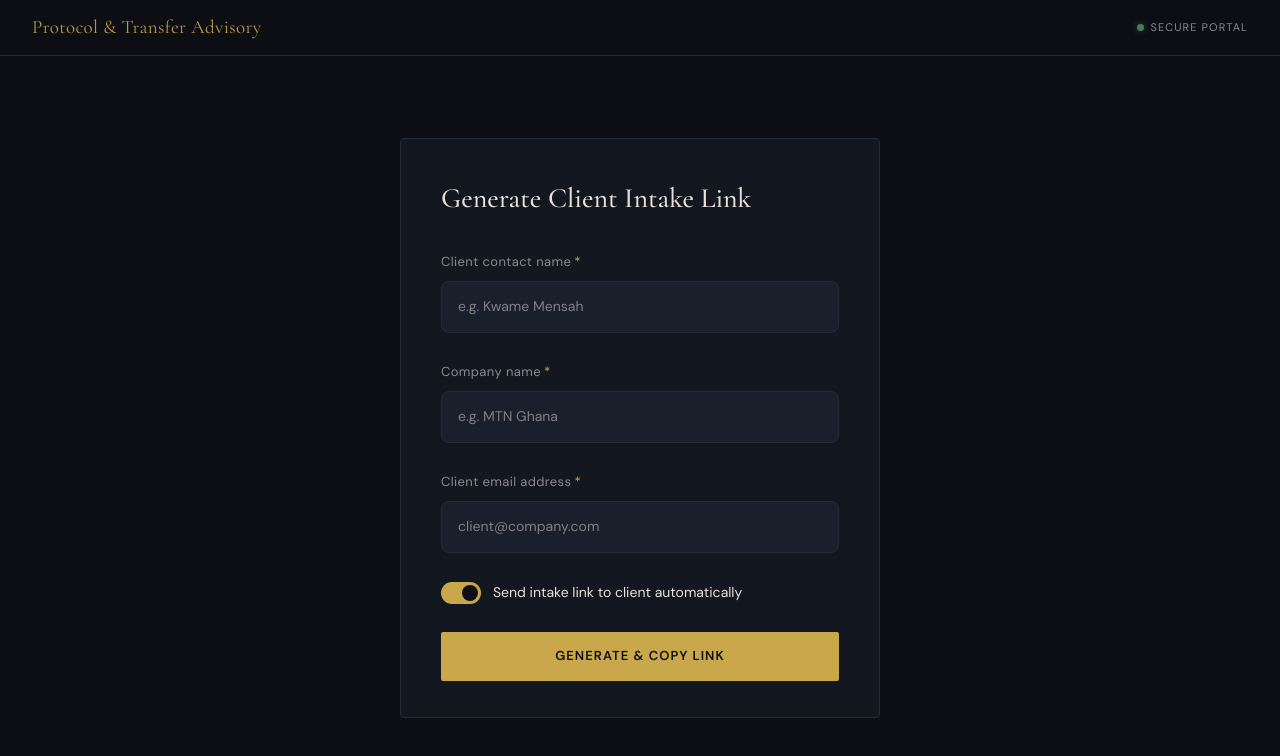
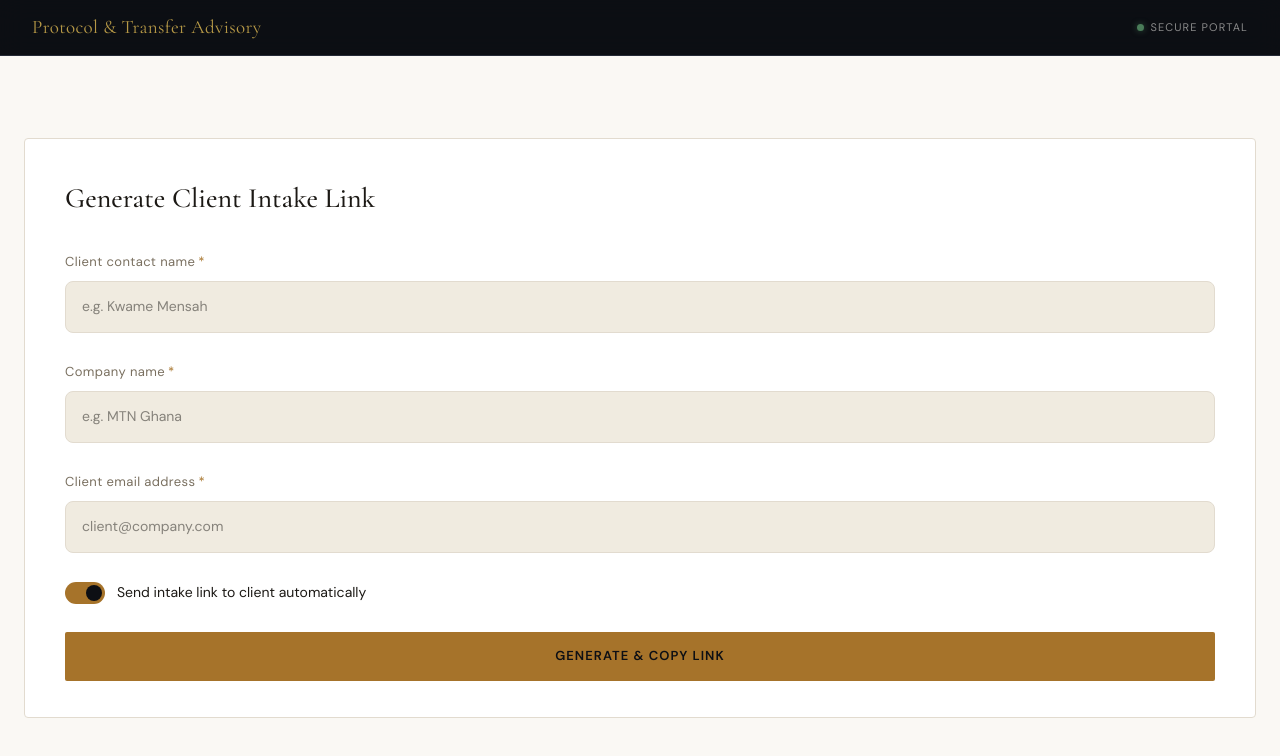
Before and after one commit to najadams/PTA, a Next.js app: page /intake/generate in a window 1280 px wide. Shown: the top 756 px of the page. Built offline with nearby package versions, Linux system fonts and the light colour scheme.

Commit message:
refactor: replace select inputs with radio groups and update design tokens for theme compatibility

```diff
--- a/app/intake/generate/page.tsx
+++ b/app/intake/generate/page.tsx
@@ -71,8 +71,8 @@ export default function GeneratePage() {
   if (result) return <GenerateResult {...result} onReset={reset} />
 
   return (
-    <div style={{ minHeight: 'calc(100vh - 56px)', background: C.bg, display: 'flex', alignItems: 'center', justifyContent: 'center', padding: '40px 24px' }}>
-      <div style={{ maxWidth: 480, width: '100%' }}>
+    <div style={{ minHeight: 'calc(100vh - 56px)', background: C.bg, display: 'flex', alignItems: 'center', justifyContent: 'center', padding: '40px 24px', width: '100%' }}>
+      <div style={{ width: '100%' }}>
         <div style={{ background: C.surface, border: `1px solid ${C.border}`, borderRadius: 4, padding: '36px 40px' }}>
           <h1 style={{ fontFamily: 'var(--font-cormorant)', fontSize: 28, fontWeight: 500, color: C.text, margin: '0 0 28px' }}>
             Generate Client Intake Link
--- a/components/pta/shared/portal.ts
+++ b/components/pta/shared/portal.ts
@@ -1,19 +1,19 @@
 // PTA Intake Portal — design tokens and shared types
-// Always dark — no theme switching in the portal
+// Now respects global light/dark theme
 
 export const C = {
-  bg:           '#0D0F14',
-  surface:      '#131720',
-  surfaceAlt:   '#1A1F2C',
-  border:       '#252A36',
-  borderActive: '#C9A84C',
-  gold:         '#C9A84C',
-  goldDim:      '#8A6E30',
-  text:         '#E8E2D9',
-  textMuted:    '#8A8A8A',
-  success:      '#4A7C59',
-  error:        '#C44444',
-  warning:      '#C9A84C',
+  bg:           'var(--color-base)',
+  surface:      'var(--color-surface)',
+  surfaceAlt:   'var(--color-surface-raised)',
+  border:       'var(--color-border)',
+  borderActive: 'var(--color-gold)',
+  gold:         'var(--color-gold)',
+  goldDim:      'var(--color-gold-light)',
+  text:         'var(--color-text-primary)',
+  textMuted:    'var(--color-text-secondary)',
+  success:      'var(--color-success)',
+  error:        'var(--color-error)',
+  warning:      'var(--color-gold-bright)',
 } as const
 
 export const ENTITY_TYPES = [
--- a/components/pta/steps/Step1Transferor.tsx
+++ b/components/pta/steps/Step1Transferor.tsx
@@ -1,6 +1,7 @@
 'use client'
 import { PtaField }      from '../shared/PtaField'
 import { PtaInput }      from '../shared/PtaInput'
+import { PtaRadioGroup } from '../shared/PtaRadioGroup'
 import { PtaSelect }     from '../shared/PtaSelect'
 import { PtaTextarea }   from '../shared/PtaTextarea'
 import { ENTITY_TYPES, type StepProps } from '../shared/portal'
@@ -21,12 +22,15 @@ export function Step1Transferor({ formData: fd, onChange: oc, errors: e }: StepP
         </PtaField>
       </div>
 
-      <div style={{ display: 'grid', gridTemplateColumns: '1fr 1fr', gap: '0 24px' }}>
+      <div style={{ display: 'grid', gridTemplateColumns: '1fr', gap: '0 24px' }}>
         <PtaField label="Entity type" required error={e.transferor_entity_type}>
-          <PtaSelect value={g(fd,'transferor_entity_type')} onChange={ev => oc('transferor_entity_type', ev.target.value)}
-            placeholder="Select type" hasError={!!e.transferor_entity_type}>
-            {ENTITY_TYPES.map(t => <option key={t} value={t}>{t}</option>)}
-          </PtaSelect>
+          <PtaRadioGroup
+            name="transferor_entity_type"
+            value={g(fd,'transferor_entity_type')}
+            onChange={val => oc('transferor_entity_type', val)}
+            hasError={!!e.transferor_entity_type}
+            options={ENTITY_TYPES.map(t => ({ label: t, value: t }))}
+          />
         </PtaField>
         <PtaField label="Registration or company number">
           <PtaInput value={g(fd,'transferor_reg_number')} onChange={ev => oc('transferor_reg_number', ev.target.value)}
--- a/components/pta/steps/Step2Transferee.tsx
+++ b/components/pta/steps/Step2Transferee.tsx
@@ -30,10 +30,13 @@ export function Step2Transferee({ formData: fd, onChange: oc, errors: e }: StepP
 
       <div style={{ display: 'grid', gridTemplateColumns: '1fr 1fr', gap: '0 24px' }}>
         <PtaField label="Entity type" required error={e.transferee_entity_type}>
-          <PtaSelect value={g(fd,'transferee_entity_type')} onChange={ev => oc('transferee_entity_type', ev.target.value)}
-            placeholder="Select type" hasError={!!e.transferee_entity_type}>
-            {ENTITY_TYPES.map(t => <option key={t} value={t}>{t}</option>)}
-          </PtaSelect>
+          <PtaRadioGroup
+            name="transferee_entity_type"
+            value={g(fd,'transferee_entity_type')}
+            onChange={val => oc('transferee_entity_type', val)}
+            hasError={!!e.transferee_entity_type}
+            options={ENTITY_TYPES.map(t => ({ label: t, value: t }))}
+          />
         </PtaField>
         <PtaField label="Principal business activity" required error={e.transferee_business_activity}>
           <PtaInput value={g(fd,'transferee_business_activity')} onChange={ev => oc('transferee_business_activity', ev.target.value)}
--- a/components/pta/steps/Step3Technology.tsx
+++ b/components/pta/steps/Step3Technology.tsx
@@ -56,10 +56,13 @@ export function Step3Technology({ formData: fd, onChange: oc, errors: e }: StepP
 
       <div style={{ display: 'grid', gridTemplateColumns: '1fr 1fr', gap: '0 24px' }}>
         <PtaField label="IP type" required error={e.ip_type}>
-          <PtaSelect value={g(fd,'ip_type')} onChange={ev => oc('ip_type', ev.target.value)}
-            placeholder="Select IP type" hasError={!!e.ip_type}>
-            {['Proprietary software','Registered trademark','Granted patent','Unregistered know-how','Mixed IP bundle','Other'].map(o => <option key={o} value={o}>{o}</option>)}
-          </PtaSelect>
+          <PtaRadioGroup
+            name="ip_type"
+            value={g(fd,'ip_type')}
+            onChange={val => oc('ip_type', val)}
+            hasError={!!e.ip_type}
+            options={['Proprietary software','Registered trademark','Granted patent','Unregistered know-how','Mixed IP bundle','Other'].map(o => ({ label: o, value: o }))}
+          />
         </PtaField>
         <PtaField label="Patent or trademark registration numbers (if any)">
           <PtaInput value={g(fd,'registration_numbers')} onChange={ev => oc('registration_numbers', ev.target.value)}
@@ -69,10 +72,13 @@ export function Step3Technology({ formData: fd, onChange: oc, errors: e }: StepP
 
       <div style={{ display: 'grid', gridTemplateColumns: '1fr 1fr', gap: '0 24px' }}>
         <PtaField label="Sector" required error={e.sector}>
-          <PtaSelect value={g(fd,'sector')} onChange={ev => oc('sector', ev.target.value)}
-            placeholder="Select sector" hasError={!!e.sector}>
-            {['Telecommunications','Banking & Finance','FMCG','Mining & Resources','Energy','Logistics & Supply Chain','Technology & Software','Healthcare','Agriculture','Other'].map(o => <option key={o} value={o}>{o}</option>)}
-          </PtaSelect>
+          <PtaRadioGroup
+            name="sector"
+            value={g(fd,'sector')}
+            onChange={val => oc('sector', val)}
+            hasError={!!e.sector}
+            options={['Telecommunications','Banking & Finance','FMCG','Mining & Resources','Energy','Logistics & Supply Chain','Technology & Software','Healthcare','Agriculture','Other'].map(o => ({ label: o, value: o }))}
+          />
         </PtaField>
         <PtaField label="Technology maturity">
           <PtaRadioGroup name="technology_maturity" options={MATURITY_OPTS} variant="pill"
--- a/components/pta/steps/Step5Commercial.tsx
+++ b/components/pta/steps/Step5Commercial.tsx
@@ -69,9 +69,12 @@ export function Step5Commercial({ formData: fd, onChange: oc, errors: e }: StepP
 
       {hasRoy && (
         <PtaField label="Royalty calculation basis">
-          <PtaSelect value={g(fd,'royalty_base')} onChange={ev => oc('royalty_base', ev.target.value)} placeholder="Select (optional)">
-            {['Net sales','Gross revenue','Net profit','Per unit/transaction','Other'].map(o => <option key={o} value={o}>{o}</option>)}
-          </PtaSelect>
+          <PtaRadioGroup
+            name="royalty_base"
+            value={g(fd,'royalty_base')}
+            onChange={val => oc('royalty_base', val)}
+            options={['Net sales','Gross revenue','Net profit','Per unit/transaction','Other'].map(o => ({ label: o, value: o }))}
+          />
         </PtaField>
       )}
 
--- a/components/pta/steps/Step9Dispute.tsx
+++ b/components/pta/steps/Step9Dispute.tsx
@@ -33,14 +33,13 @@ export function Step9Dispute({ formData: fd, onChange: oc, errors: e }: StepProp
       </PtaField>
 
       <PtaField label="Arbitration rules (if applicable)" required error={e.arbitration_rules}>
-        <PtaSelect
+        <PtaRadioGroup
+          name="arbitration_rules"
           value={rules}
-          onChange={ev => oc('arbitration_rules', ev.target.value)}
-          placeholder="Select"
+          onChange={val => oc('arbitration_rules', val)}
           hasError={!!e.arbitration_rules}
-        >
-          {['Ghana ADR Centre','ICC','LCIA','UNCITRAL','Litigation (Ghanaian courts)','Other'].map(o => <option key={o} value={o}>{o}</option>)}
-        </PtaSelect>
+          options={['Ghana ADR Centre','ICC','LCIA','UNCITRAL','Litigation (Ghanaian courts)','Other'].map(o => ({ label: o, value: o }))}
+        />
       </PtaField>
 
       {showSeat && (
--- a/components/pta/wizard.module.css
+++ b/components/pta/wizard.module.css
@@ -1,9 +1,10 @@
 .outer {
   padding: 32px 24px;
+  width: 100%;
 }
 
 .wrapper {
-  max-width: 880px;
+  width: 100%;
   margin: 0 auto;
 }
 
```
